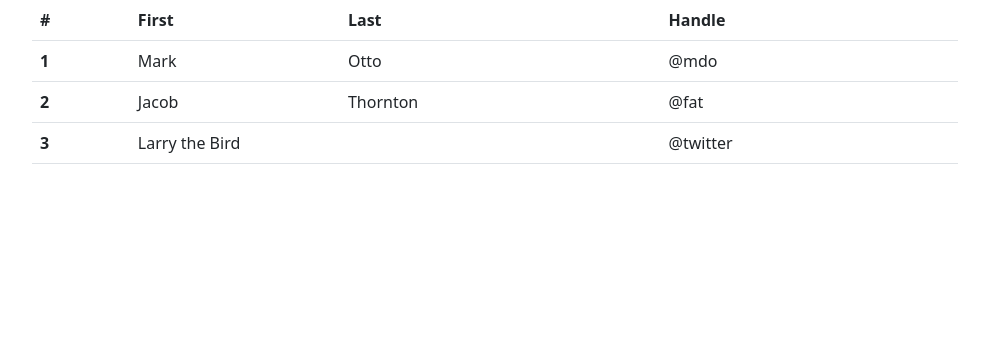
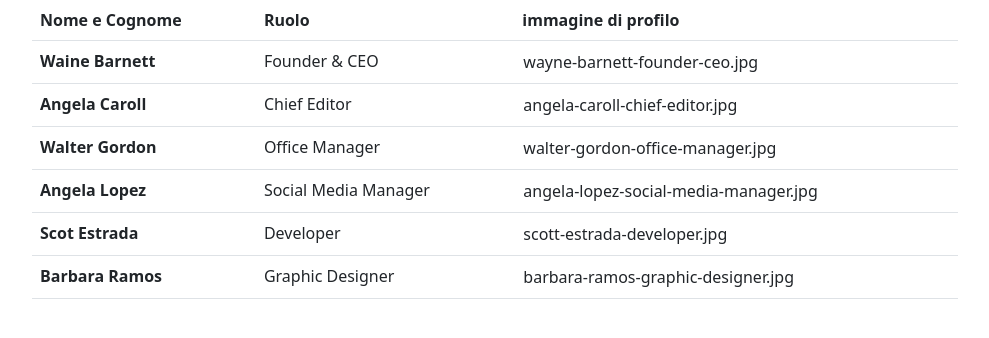
Before and after one commit to Anieb22/js-our-team, a plain HTML site: page index.html in a window 1280 px wide. Shown: the whole page, without its empty margins (50-1039 px from the left). Drawn offline with nearby package versions, Linux system fonts and the light colour scheme.

Commit message:
creata una tabella con le info sul personale

```diff
--- a/index.html
+++ b/index.html
@@ -12,33 +12,16 @@
         <div class="row">
             <div class="col-10">
                 <table class="table">
-                    <thead id="thead">
-                      <tr>
-                        <th scope="col">#</th>
-                        <th scope="col">First</th>
-                        <th scope="col">Last</th>
-                        <th scope="col">Handle</th>
-                      </tr>
-                    </thead>
-                    <tbody>
-                      <tr>
-                        <th scope="row">1</th>
-                        <td>Mark</td>
-                        <td>Otto</td>
-                        <td>@mdo</td>
-                      </tr>
-                      <tr>
-                        <th scope="row">2</th>
-                        <td>Jacob</td>
-                        <td>Thornton</td>
-                        <td>@fat</td>
-                      </tr>
-                      <tr>
-                        <th scope="row">3</th>
-                        <td colspan="2">Larry the Bird</td>
-                        <td>@twitter</td>
-                      </tr>
-                    </tbody>
+                  <thead>
+                    <tr>
+                      <th scope="col">Nome e Cognome</th>
+                      <th scope="col">Ruolo</th>
+                      <th scope="col">immagine di profilo</th>
+                    </tr>
+                  </thead>
+                  <tbody id="tbody">
+                  </tbody>
+
                   </table>
             </div>
         </div>
--- a/js/javascript.js
+++ b/js/javascript.js
@@ -6,34 +6,54 @@ let personale = [
  },
 
  {
-    'name': 'Waine Barnett',
-    'role': 'Founder & CEO',
-    'image': 'wayne-barnett-founder-ceo.jpg'
+    'name': 'Angela Caroll',
+    'role': 'Chief Editor',
+    'image': 'angela-caroll-chief-editor.jpg'
   },
 
   {
-    'name': 'Waine Barnett',
-    'role': 'Founder & CEO',
-    'image': 'wayne-barnett-founder-ceo.jpg'
+    'name': 'Walter Gordon',
+    'role': 'Office Manager',
+    'image': 'walter-gordon-office-manager.jpg'
   },
 
   {
-    'name': 'Waine Barnett',
-    'role': 'Founder & CEO',
-    'image': 'wayne-barnett-founder-ceo.jpg'
+    'name': 'Angela Lopez',
+    'role': 'Social Media Manager',
+    'image': 'angela-lopez-social-media-manager.jpg'
   },
 
   {
-    'name': 'Waine Barnett',
-    'role': 'Founder & CEO',
-    'image': 'wayne-barnett-founder-ceo.jpg'
+    'name': 'Scot Estrada',
+    'role': 'Developer',
+    'image': 'scott-estrada-developer.jpg'
   },
 
   {
-    'name': 'Waine Barnett',
-    'role': 'Founder & CEO',
-    'image': 'wayne-barnett-founder-ceo.jpg'
+    'name': 'Barbara Ramos',
+    'role': 'Graphic Designer',
+    'image': 'barbara-ramos-graphic-designer.jpg'
   },
 
 ]
 console.log(personale);
+
+let tbody = document.getElementById('tbody');
+
+for (let i = 0; i < personale.length; i++) {
+  let tr = document.createElement('tr');
+  let nameCell = document.createElement('th');
+  nameCell.innerText = personale[i].name;
+  let roleCell = document.createElement('td');
+  roleCell.innerText = personale[i].role;
+  let imageCell = document.createElement('td');
+  let image = document.createElement('td');
+  image.innerText = personale[i].image
+  imageCell.appendChild(image);
+
+  tr.appendChild(nameCell);
+  tr.appendChild(roleCell);
+  tr.appendChild(imageCell);
+
+  tbody.appendChild(tr);
+}
```
